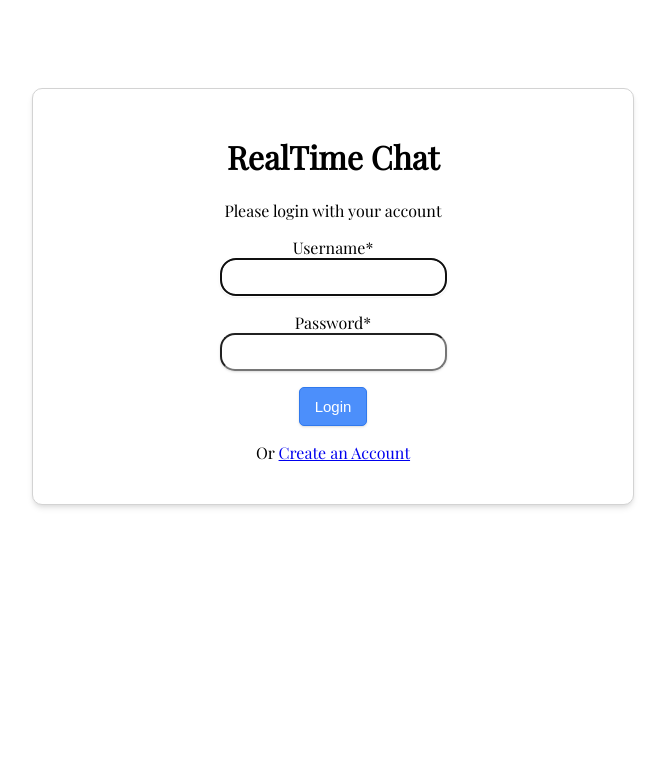
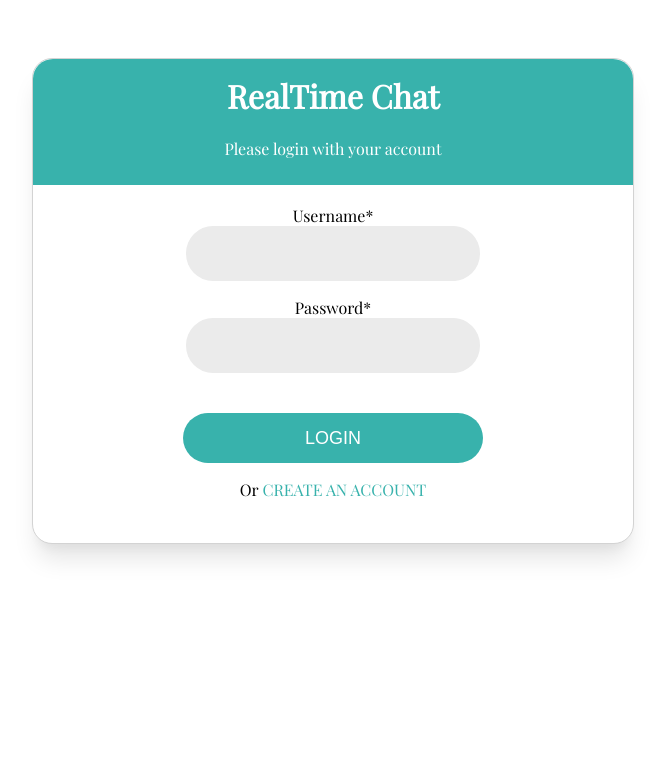
Before and after one commit to stgoddv/whatsapp-clone-django-vuejs, a Django app: page /accounts/login/ in a window 1280 px wide. Shown: the top 784 px of the page, without its empty margins (307-972 px from the left). Run offline with Django 3.2, Linux system fonts and the light colour scheme; some libraries are stand-ins or nearby versions.

Commit message:
Improved login UI

```diff
--- a/djchat/templates/auth_layout.html
+++ b/djchat/templates/auth_layout.html
@@ -8,26 +8,52 @@
     }
 
     .outer-area {
-        padding-top: 80px;
+        padding-top: 50px;
     }
 
     .auth-box {
         border: 1px solid lightgray;
-        border-radius: 10px;
-        padding-top: 25px;
+        border-radius: 20px;
         padding-bottom: 25px;
         width: 600px;
         margin: auto;
         text-align: center;
-        box-shadow: 0 4px 6px -1px rgba(0, 0, 0, 0.1), 0 2px 4px -1px rgba(0, 0, 0, 0.06);
+        box-shadow: 0 20px 25px -5px rgba(0, 0, 0, 0.1), 0 10px 10px -5px rgba(0, 0, 0, 0.04);
         background-color: white;
     }
 
+    .auth-box h1 {
+        margin-top: 5px;
+    }
+
+    .auth-box .headline {
+        background-color: #38b2ac;
+        border-top-left-radius: 20px;
+        border-top-right-radius: 20px;
+        padding: 10px;
+        color: white;
+        margin-bottom: 20px;
+    }
+
+    .auth-box .login-form-container .wrap-input {
+        width: 100%;
+        background-color: #fff;
+        border-radius: 27px;
+        z-index: 1;
+        margin-bottom: 40px;
+    }
+
     .auth-box .login-form-container input {
-        border-radius: 15px;
-        padding: 0.5rem;
+        outline: none;
+        border: none;
+        overflow: visible;
         font-size: 16px;
-        box-shadow: 0 1px 3px 0 rgba(0, 0, 0, 0.1), 0 1px 2px 0 rgba(0, 0, 0, 0.06);
+        line-height: 1.2;
+        background-color: #ebebeb !important;
+        border-radius: 27px;
+        padding: 0 35px 0 35px;
+        height: 55px;
+        width: 14rem;
     }
 
     .auth-box .login-form-container label {
@@ -48,26 +74,69 @@
         margin: auto;
     }
 
-    .auth-box .login-form-container button.blue {
-        color: white;
-        background: #4C8FFB;
-        border: 1px #3079ED solid;
-        box-shadow: inset 0 1px 0 #80B0FB;
-        cursor: pointer;
-        padding: 10px 15px;
-        font-size: 15px;
-        border-radius: 5px;
-        box-shadow: 0 1px 3px 0 rgba(0, 0, 0, 0.1), 0 1px 2px 0 rgba(0, 0, 0, 0.06);
+    .auth-box .login-form-container button {
+        outline: none !important;
+        border: none;
+        background: transparent;
     }
 
-    .auth-box .login-form-container button.blue:hover {
-        border: 1px #2F5BB7 solid;
-        box-shadow: 0 1px 1px #EAEAEA, inset 0 1px 0 #5A94F1;
-        background: #3F83F1;
+    .auth-box .login-form-container button:hover {
+        cursor: pointer;
     }
 
-    .auth-box .login-form-container button.blue:active {
-        box-shadow: inset 0 2px 5px #2370FE;
+    .auth-box .login-form-container button.login-btn {
+        display: -webkit-box;
+        display: -webkit-flex;
+        display: -moz-box;
+        display: -ms-flexbox;
+        display: flex;
+        justify-content: center;
+        align-items: center;
+        padding: 0 20px;
+        width: 24rem;
+        height: 50px;
+        background-color: #38b2ac;
+        border-radius: 25px;
+
+        font-size: 18px;
+        color: #fff;
+        line-height: 1.2;
+        text-transform: uppercase;
+
+        -webkit-transition: all 0.4s;
+        -o-transition: all 0.4s;
+        -moz-transition: all 0.4s;
+        transition: all 0.4s;
+    }
+
+    .auth-box .login-form-container .container-login-btn {
+        width: 100%;
+        display: -webkit-box;
+        display: -webkit-flex;
+        display: -moz-box;
+        display: -ms-flexbox;
+        display: flex;
+        flex-wrap: wrap;
+        justify-content: center;
+    }
+
+    .auth-box .login-form-container button.login-btn:hover {
+        background-color: #285e61;
+    }
+
+    .auth-box .login-form-container a {
+        color: #38b2ac;
+        line-height: 1.4;
+        text-transform: uppercase;
+        text-decoration: none;
+        background-color: transparent;
+        transition: all 0.4s;
+        -webkit-transition: all 0.4s;
+    }
+
+    .auth-box .login-form-container a:hover {
+        text-decoration: none;
+        color: #285e61;
     }
 </style>
 {% endblock %}
--- a/djchat/templates/registration/login.html
+++ b/djchat/templates/registration/login.html
@@ -2,13 +2,22 @@
 {% load crispy_forms_tags %}
 
 {% block auth %}
-<h1>RealTime Chat</h1>
-<p class="lead text-muted">Please login with your account</p>
+<div class="headline">
+    <h1>RealTime Chat</h1>
+    <p class="lead text-muted">Please login with your account</p>
+</div>
+
 <div class='login-form-container'>
     <form method="POST">
         {% csrf_token %}
-        {{ form|crispy }}
-        <button class="blue" type="submit">Login</button>
+        <div class="wrap-input">
+            {{ form|crispy }}
+        </div>
+
+        <div class="container-login-btn">
+            <button class="login-btn" type="submit">Login</button>
+        </div>
+
     </form>
     <p class="mt-2">Or <a href="{% url 'django_registration_register' %}">Create an Account</a></p>
 </div>
```
